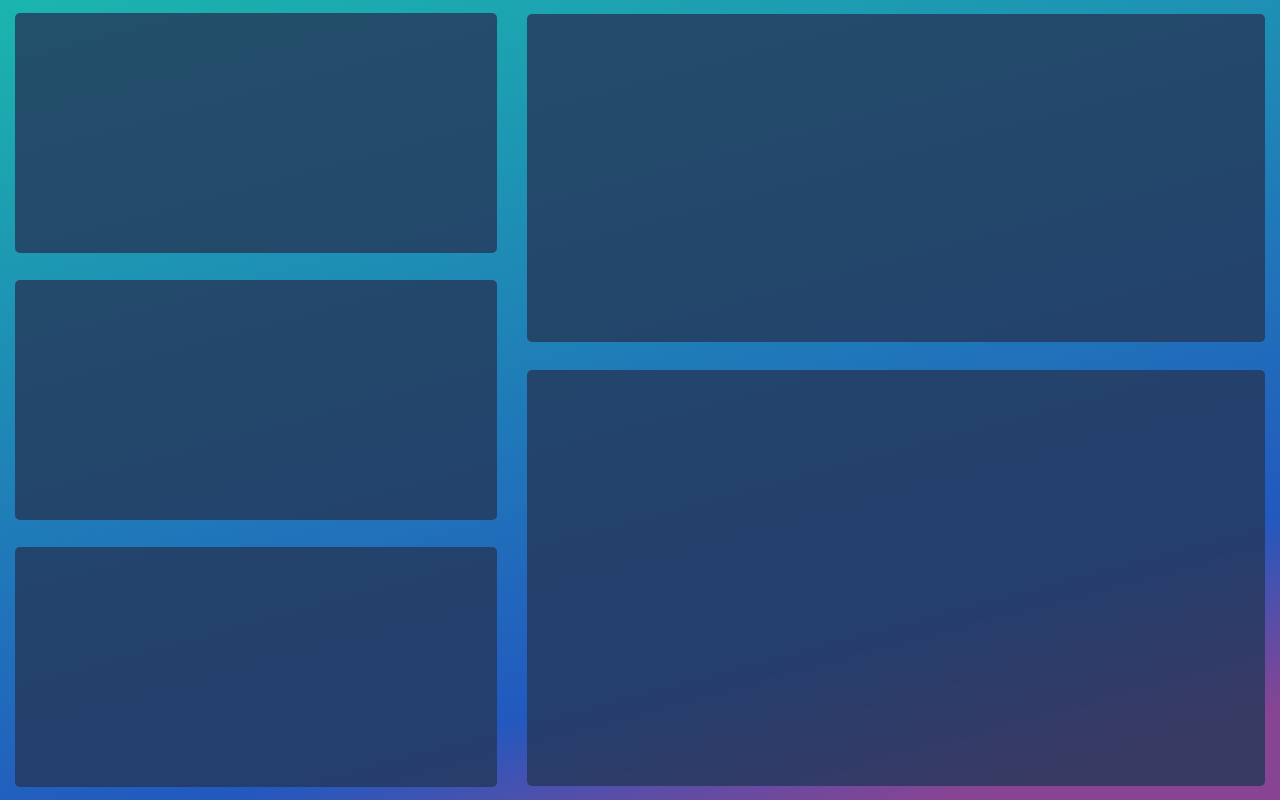
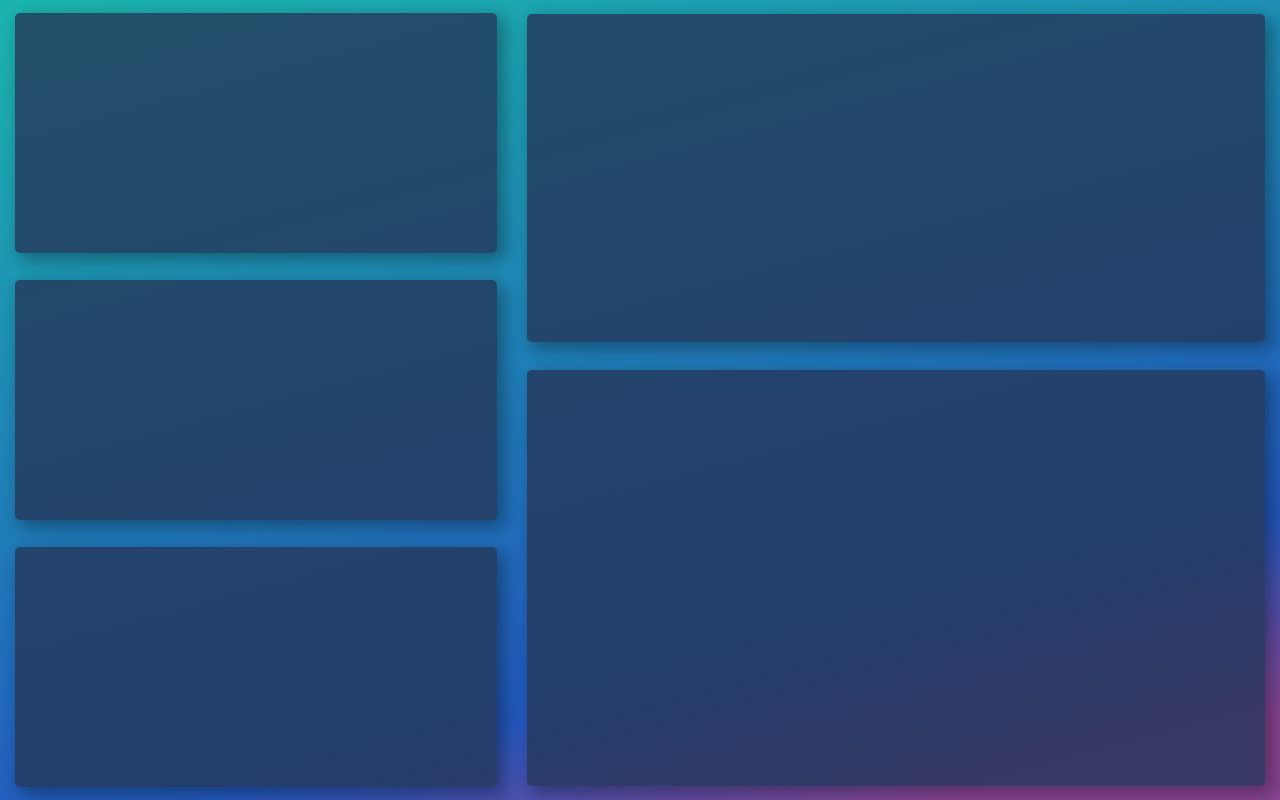
Before and after one commit to MeganMFisher/Dashboard, a website: page public/index.html in a window 1280 px wide. Drawn offline with nearby package versions, Linux system fonts and the light colour scheme.

Commit message:
added box shadow

```diff
--- a/public/styles/styles.css
+++ b/public/styles/styles.css
@@ -21,6 +21,7 @@ section {
     background-color: #253759;
     opacity: .8;
     border-radius: 5px;
+     box-shadow: 6px 6px 17px 2px rgba(0, 0, 0, .4);
 }
 
 .graphBoxSmall {
```
